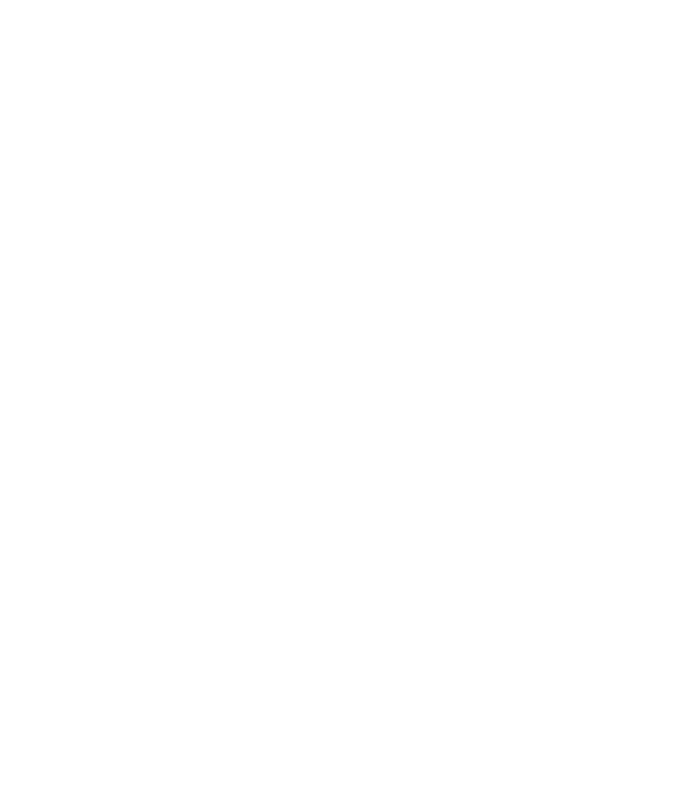
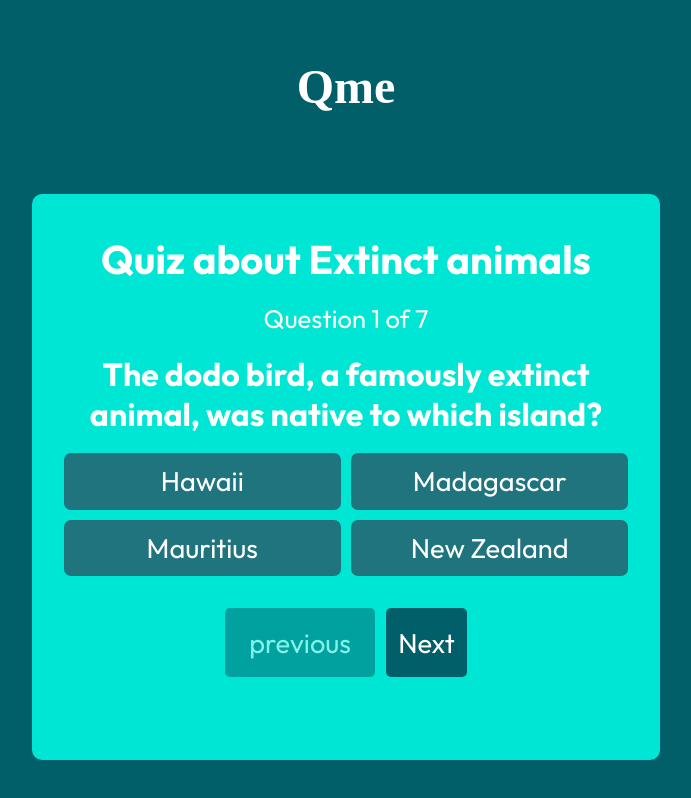
Before and after one commit to Deuzi/Qme, a website: page extinct.html in a window 1280 px wide. Shown: the whole page, without its empty margins (294-985 px from the left). Drawn offline with Linux system fonts and the light colour scheme; a web font is replaced by a local one.

Commit message:
second-quiz-cat

```diff
--- a/CSS/cat.css
+++ b/CSS/cat.css
@@ -96,7 +96,7 @@ h1{
 }
 #previous-btn{
     display: flex;
-    margin-right:  0.5rem;
+    margin-right:  0.7rem;
     opacity: 0.5;
 }
 button{
@@ -128,8 +128,78 @@ button{
 
 /* different screen */
 
+@media(min-width: 500px){
+    body{
+        font-size: 18px;
+    }
+    #quiz-section{
+        height: 450px;
+    }
+    #quiz-header h2 {
+        font-size: 1.9rem;
+    }
+
+    #quiz-header #progress {
+        margin-top: 0.55rem;
+        font-size: 1.6rem;
+    }
+
+    #quiz-content {
+        padding: 0 1rem;
+        margin-bottom: 2rem;
+    }
+
+    #question-text {
+        font-size: 1.7rem;
+    }
+    .option {
+        padding: 0.7rem 0;
+
+    }
+    button{
+        padding: 1.1rem 1.5rem;
+    }
+
+    .options,
+    #previous-btn,
+    #next-btn {
+        font-size: 1.5rem;
+    }
+}
+
 @media (min-width: 680px){
 
+    body{
+        font-size: 20px;
+    }
+
+    #question-text {
+        font-size: 2rem;
+    }
+
+    #quiz-section {
+        padding-top: 1rem;
+        max-width: 50%;
+        height: 550px;
+    }
+
+
+    .options , #previous-btn, #next-btn{
+        font-size: 1.7rem;
+    }
+
+    #quiz-content {
+        padding: 0 1rem;
+    }
+
+    #quiz-header h2{
+        margin-top: 1.5rem;
+        font-size: 2.5rem;
+    }
+    #quiz-header #progress{
+        margin-top: 1.1rem;
+        font-size: 1.6rem;
+    }
 }
 
 @media(min-width: 1024px){
--- /dev/null
+++ b/JS/extinct.js
@@ -0,0 +1,142 @@
+const questions = [
+  {
+    question:
+      'The dodo bird, a famously extinct animal, was native to which island?',
+    options: ['Hawaii', 'Madagascar', 'Mauritius', 'New Zealand'],
+    correct: 2,
+  },
+  {
+    question:
+      'What was the approximate size of the largest known dinosaur, Argentinosaurus?',
+    options: ['10 meters', '20 meters', '30 meters', '40 meters'],
+    correct: 3,
+  },
+  {
+    question: 'The woolly mammoth is closely related to which living animal?',
+    options: ['African elephant', 'Hippopotamus', ' Rhino', 'Horse'],
+    correct: 0,
+  },
+  {
+    question:
+      'Which of these extinct animals was discovered through fossilized remains and had large tusks and a long, curved spine?',
+    options: [
+      ' Saber-toothed tiger',
+      ' Woolly rhinoceros',
+      'Mastodon',
+      ' Megalodon',
+    ],
+    correct: 2,
+  },
+  {
+    question:
+      'The Moa, a large flightless bird that went extinct around the 15th century, was native to which country?',
+    options: ['Australia', ' New Zealand', 'Japan', 'South Africa'],
+    correct: 1,
+  },
+  {
+    question: 'The Tasmanian tiger, or thylacine, was native to which country?',
+    options: ['Brazil', 'Australia', ' India', 'Egypt'],
+    correct: 1,
+  },
+  {
+    question:
+      'The Irish Elk, now extinct, was known for its impressive feature. What was it?',
+    options: ['Antlers', 'Speed', 'Coat', 'Tusks'],
+    correct: 0,
+  },
+];
+
+let currentQuestion = 0;
+let score = 0;
+let answered = false;
+
+//DOM  Element
+
+const questionText = document.getElementById('question-text');
+const optionsContainer = document.getElementById('options-container');
+const nextBtn = document.getElementById('next-btn');
+const currentQuestionSpan = document.getElementById('current-question');
+const totalQuestionSpan = document.getElementById('total-question');
+const quizContent = document.getElementById('quiz-content');
+const scoreContainer = document.getElementById('score-container');
+const scoreSpan = document.getElementById('score');
+const totalScoreSpan = document.getElementById('total-score');
+const restartBtn = document.getElementById('restart-btn');
+const prevBtn = document.getElementById('previous-btn');
+
+function loadQuestion() {
+  answered = false;
+
+  const question = questions[currentQuestion];
+  questionText.textContent = question.question;
+  currentQuestionSpan.textContent = currentQuestion + 1;
+  totalQuestionSpan.textContent = questions.length;
+
+  optionsContainer.innerHTML = '';
+
+  question.options.forEach((option, index) => {
+    const optionElement = document.createElement('div');
+    optionElement.className = 'option';
+    optionElement.textContent = option;
+    optionElement.addEventListener('click', () => checkAnswer(index));
+    optionsContainer.appendChild(optionElement);
+  });
+}
+
+function checkAnswer(selectedIndex) {
+  if (answered) return;
+
+  answered = true;
+
+  const question = questions[currentQuestion];
+  const options = optionsContainer.children;
+
+  if (selectedIndex === question.correct) {
+    options[selectedIndex].classList.add('correct');
+    score++;
+  } else {
+    options[selectedIndex].classList.add('wrong');
+    options[question.correct].classList.add('correct');
+  }
+
+  nextBtn.style.display = 'flex';
+}
+
+function showScore() {
+  quizContent.style.display = ' none';
+  scoreContainer.style.display = 'block';
+  scoreSpan.textContent = score;
+  totalQuestionSpan.textContent = questions.length;
+}
+
+function restartQuiz() {
+  currentQuestion = 0;
+  score = 0;
+  quizContent.style.display = 'block';
+  scoreContainer.style.display = 'none';
+
+  loadQuestion();
+}
+
+nextBtn.addEventListener('click', () => {
+  currentQuestion++;
+
+  prevBtn.style.opacity = '1';
+
+  if (currentQuestion < questions.length) {
+    loadQuestion();
+  } else {
+    showScore();
+  }
+});
+
+prevBtn.addEventListener('click', () => {
+  if (currentQuestion > 0) {
+    currentQuestion--;
+    loadQuestion();
+  }
+});
+
+restartBtn.addEventListener('click', restartQuiz);
+
+loadQuestion();
--- a/extinct.html
+++ b/extinct.html
@@ -0,0 +1,52 @@
+<!DOCTYPE html>
+<html lang="en">
+
+<head>
+    <meta charset="UTF-8">
+    <meta name="viewport" content="width=device-width, initial-scale=1.0">
+    <title>Quiz Section</title>
+    <link rel="preconnect" href="https://fonts.googleapis.com">
+    <link rel="preconnect" href="https://fonts.gstatic.com" crossorigin>
+    <link
+        href="https://fonts.googleapis.com/css2?family=Bree+Serif&family=Cherry+Bomb+One&family=IBM+Plex+Mono:ital,wght@0,100;0,200;0,300;0,400;0,500;0,600;0,700;1,100;1,200;1,300;1,400;1,500;1,600;1,700&family=Kablammo&family=Outfit:wght@100..900&display=swap"
+        rel="stylesheet">
+    <link rel="stylesheet" href="CSS/cat.css">
+
+</head>
+
+<body>
+    <main id="quiz">
+        <h1>Qme</h1>
+        <section id="quiz-section">
+            <section id="quiz-header">
+                <h2>Quiz about Extinct animals</h2>
+                <div id="progress"> Question <span id="current-question">1</span> of <span id="total-question"></span>
+                </div>
+            </section>
+
+            <section id="quiz-content">
+                <div class="question" id="question-text"></div>
+                <div class="options" id="options-container">
+                </div>
+                <div id="quiz-btn">
+                    <button id="previous-btn"> previous</button>
+                    <button class="next-btn" id="next-btn"> Next</button>
+                </div>
+
+            </section>
+
+            <section class="score-container" id="score-container">
+                <h2>Quiz completed 🎉</h2>
+                <div class="score"> score: <span id="score">0</span>/<span id="total-score">0</span></div>
+                <button class="restart-btn" id="restart-btn">Restart Quiz</button>
+                <button class="next-section" id="next-section">Next Section</button>
+            </section>
+
+        </section>
+    </main>
+
+
+    <script src="JS/extinct.js"></script>
+</body>
+
+</html>
```
Also changed, not shown: index.html (+2 -1 lines).
